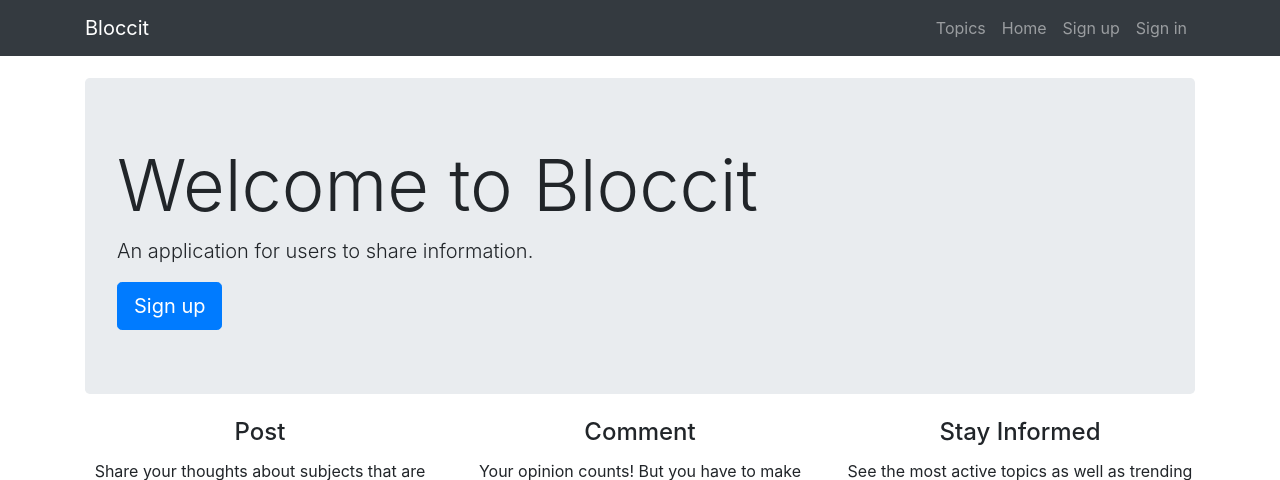
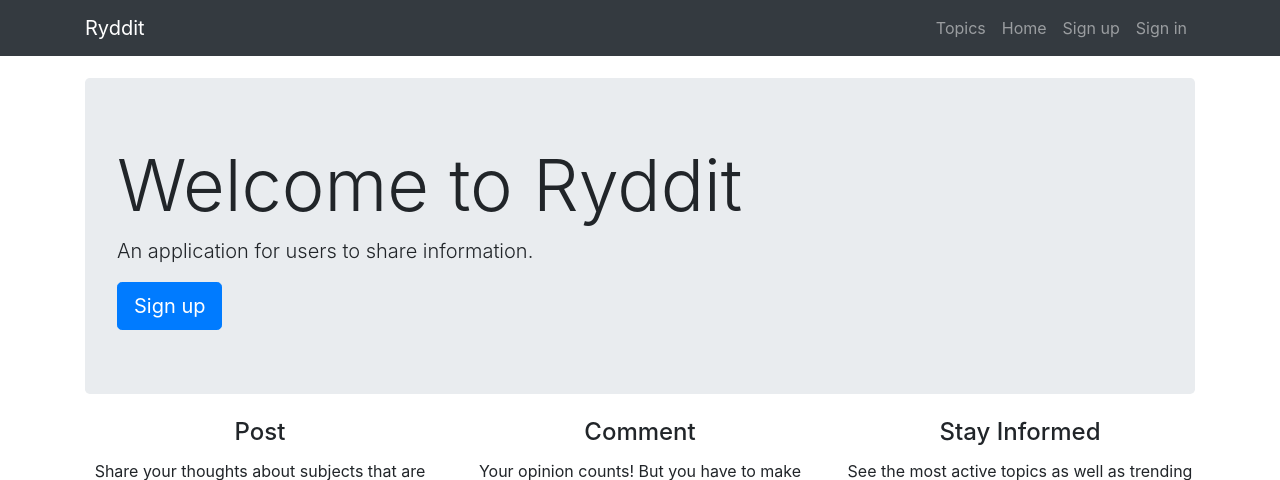
Before and after one commit to rynoronha/Ryddit, a Node server app: page / in a window 1280 px wide. Shown: the top 480 px of the page. Run offline with Node 20, Linux system fonts and the light colour scheme; some libraries are stand-ins or nearby versions.

Commit message:
changed title

```diff
--- a/src/views/static/index.ejs
+++ b/src/views/static/index.ejs
@@ -15,7 +15,7 @@
 
         <!-- Jumbotron Header -->
         <header class="jumbotron my-4">
-          <h1 class="display-3">Welcome to Bloccit</h1>
+          <h1 class="display-3">Welcome to Ryddit</h1>
           <p class="lead">An application for users to share information.</p>
           <a href="/users/sign_up" class="btn btn-primary btn-lg">Sign up</a>
         </header>
--- a/src/views/static/partials/head.ejs
+++ b/src/views/static/partials/head.ejs
@@ -1,5 +1,5 @@
 <meta charset="utf-8" />
 <meta name="viewport" content="width=device-width, initial-scale=1, shrink-to-fit=no">
-   <title>Bloccit</title>
+   <title>Ryddit</title>
 <link rel="stylesheet" href="https://maxcdn.bootstrapcdn.com/bootstrap/4.0.0/css/bootstrap.min.css" />
 <link rel="stylesheet" href="/css/application.css">
--- a/src/views/static/partials/navbar.ejs
+++ b/src/views/static/partials/navbar.ejs
@@ -1,6 +1,6 @@
 <nav class="navbar navbar-expand-lg navbar-dark bg-dark fixed-top">
   <div class="container">
-    <a class="navbar-brand" href="/">Bloccit</a>
+    <a class="navbar-brand" href="/">Ryddit</a>
     <button class="navbar-toggler" type="button" data-toggle="collapse" data-target="#navbarResponsive" aria-controls="navbarResponsive" aria-expanded="false" aria-label="Toggle navigation">
       <span class="navbar-toggler-icon"></span>
     </button>
```
Also changed, not shown: src/db/models/comment.js (line endings or trailing spaces).
